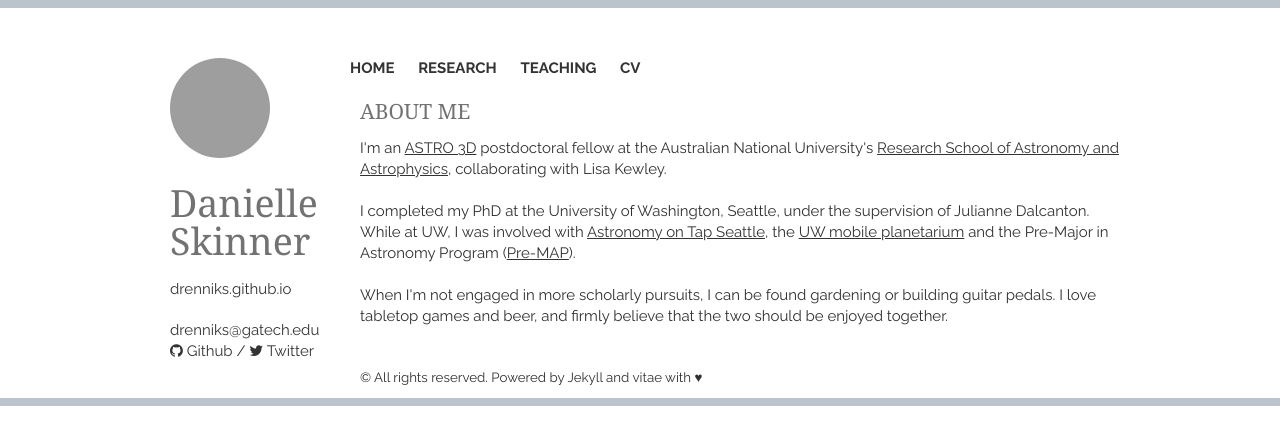
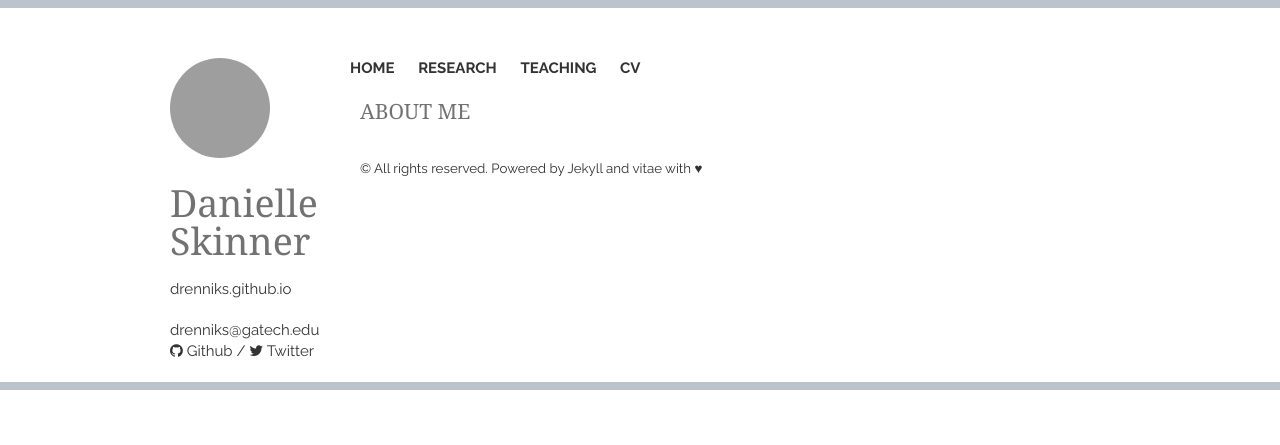
Before and after one commit to drenniks/drenniks.github.io, a Jekyll site: the page built from index.html, in a window 1280 px wide. Shown: the top 445 px of the page. Built offline with Jekyll 4.4.1, drawn with Linux system fonts in a browser that asks for light colours; nearby versions of some CDN libraries; the list of posts is cut into pages by our own code.

Commit message:
update all

```diff
--- a/_includes/aboutme.html
+++ b/_includes/aboutme.html
@@ -1,9 +1,4 @@
 
 <section class="thirteen columns">
     <h1>About Me</h1>
-    <article>
-      <p>I'm an <a style="color:#333; text-decoration: underline;" href="http://astro3d.org.au/">ASTRO 3D</a>  postdoctoral fellow at the Australian National University's <a style="color:#333; text-decoration: underline;" href="http://rsaa.anu.edu.au">Research School of Astronomy and Astrophysics</a>, collaborating with Lisa Kewley.</p><br>
-      <p>I completed my PhD at the University of Washington, Seattle, under the supervision of Julianne Dalcanton. While at UW, I was involved with <a style="color:#333; text-decoration: underline;" href="https://twitter.com/AoTSeattle">Astronomy on Tap Seattle</a>, the <a style="color:#333; text-decoration: underline;" href="http://www.washington.edu/news/2013/01/24/astronomy-to-go-uw-readies-new-portable-planetarium/">UW mobile planetarium</a> and the Pre-Major in Astronomy Program (<a style="color:#333; text-decoration: underline;" href="http://depts.washington.edu/premap/">Pre-MAP</a>).</p><br>
-        <p>When I'm not engaged in more scholarly pursuits, I can be found gardening or building guitar pedals. I love tabletop games and beer, and firmly believe that the two should be enjoyed together. </p>
-    </article>
 </section>
```
Also changed, not shown: _includes/teaching.html (+1 -6 lines).
